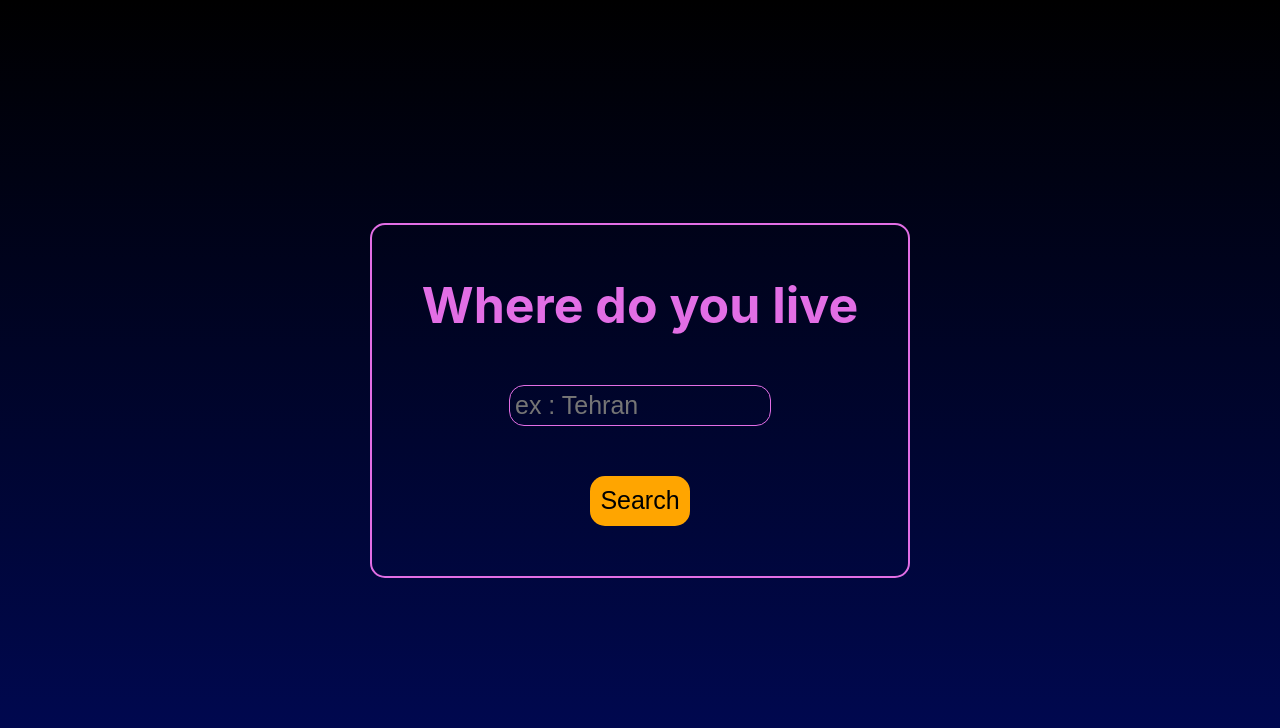
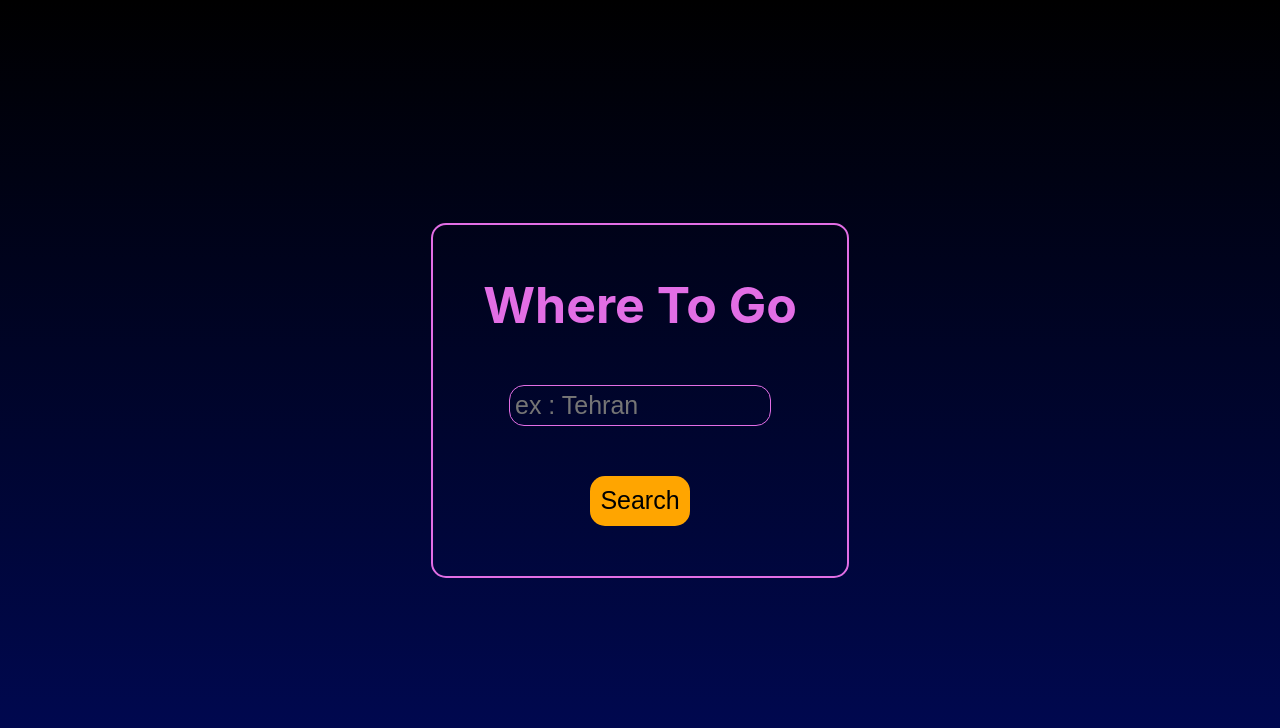
Before and after one commit to Dev-MostafaAzari/Weather-App, a React (Create React App) app: page / in a window 1280 px wide. Shown: the top 728 px of the page. Built offline with nearby package versions, Linux system fonts and the light colour scheme.

Commit message:
ChangeSetLocationTitle

```diff
--- a/src/components/Main/SetLocation/SetLocation.js
+++ b/src/components/Main/SetLocation/SetLocation.js
@@ -58,7 +58,7 @@ const SetLocation = () => {
             <motion.div variants={AlertVariant} initial="Hide" animate={data.reject ? "Show" : "Hide"} transition="transition" className="AlertContainer">
                 <div className="AlertWrapper">
                     <div className="AlertTextContainer">
-                        <p>{data.rejectValue == "Rejected" ? "Somthing Went Wrong Please Try Again Later" : data.rejectValue}</p>
+                        <p>{data.rejectValue === "Rejected" ? "Somthing Went Wrong Please Try Again Later" : data.rejectValue}</p>
                     </div>
                     <div className="AlertClBtnContainer">
                         <button className="AlertClBtn" onClick={() => { dispatch(alertDissmiss()) }}><FontAwesomeIcon icon={faClose} /></button>
@@ -67,7 +67,7 @@ const SetLocation = () => {
             </motion.div>
             <motion.div variants={SetLocationVariants} initial="Start" animate="End" className="LocationFormContainer">
                 <form className="form" onSubmit={(e) => { e.preventDefault(); dispatch(GetWeather(city)); }}>
-                    <h1 className="setLocationTitle">Where do you live</h1>
+                    <h1 className="setLocationTitle">Where To Go</h1>
                     <input type="text" value={city} onChange={(e) => { setCity(e.target.value) }} required className="setLocationInput" placeholder="ex : Tehran" />
                     <motion.button type="submit" variants={data.loading ? null : SearchBtnVariants} whileHover="hover" className="setLocationButton" disabled={data.loading ? true : false}>
                         {data.loading ? <Loading/> : "Search"}
```
